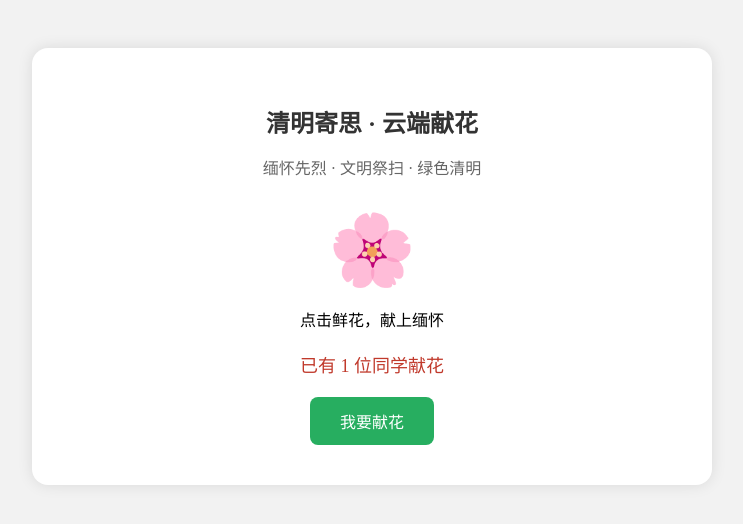
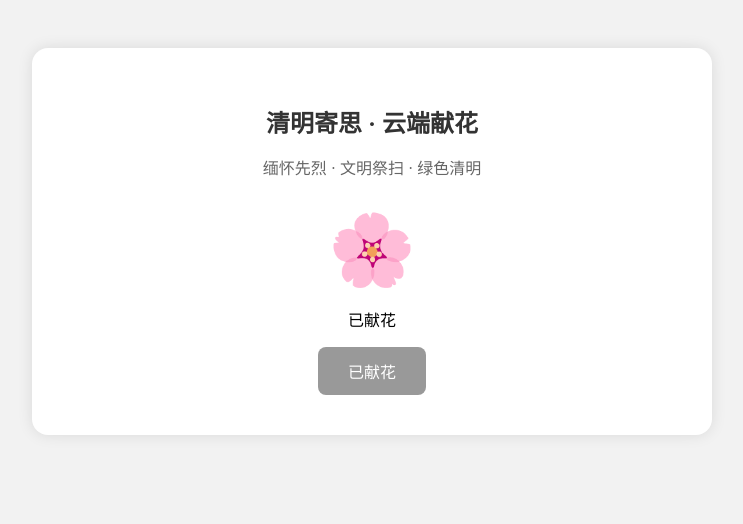
Before and after one commit to jokerwang2006/qingming-flower2, a plain HTML site: page docs/index.html in a window 1280 px wide. Both pictures are taken after a click on the button "我要献花". Shown: the whole page, without its empty margins (268-1011 px from the left). Drawn offline with Linux system fonts and the light colour scheme.

Commit message:
Update index.html

```diff
--- a/docs/index.html
+++ b/docs/index.html
@@ -10,9 +10,10 @@ h1{font-size:24px;color:#333;margin-bottom:10px;}
 .sub{color:#666;margin-bottom:30px;}
 .flower{font-size:70px;cursor:pointer;transition:.3;}
 .flower:hover{transform:scale(1.1);}
-.count{font-size:18px;color:#c0392b;margin:20px 0;}
 .btn{padding:12px 30px;background:#27ae60;color:#fff;border:none;border-radius:8px;font-size:16px;cursor:pointer;}
 .btn:hover{background:#219653;}
+/* 已献花按钮变灰 */
+.btn.done{background:#999;cursor:not-allowed;}
 </style>
 </head>
 <body>
@@ -20,16 +21,35 @@ h1{font-size:24px;color:#333;margin-bottom:10px;}
 <h1>清明寄思 · 云端献花</h1>
 <p class="sub">缅怀先烈 · 文明祭扫 · 绿色清明</p >
 <div class="flower" onclick="add()">🌸</div>
-<p>点击鲜花，献上缅怀</p >
-<div class="count">已有 <span id="num">0</span> 位同学献花</div>
-<button class="btn" onclick="add()">我要献花</button>
+<p id="tip">点击鲜花，献上缅怀</p>
+<button class="btn" id="flowerBtn" onclick="add()">我要献花</button>
 </div>
 <script>
-let n=0;
+// 页面加载时检查是否已经献过花
+window.onload = function(){
+    if(localStorage.getItem('hasFlower') === '1'){
+        showDone();
+    }
+}
+
 function add(){
-n++;
-document.getElementById("num").innerText=n;
-alert("献花成功！缅怀先烈，传承精神。");
+    // 如果已经献过，直接退出
+    if(localStorage.getItem('hasFlower') === '1'){
+        return;
+    }
+
+    // 标记已献花
+    localStorage.setItem('hasFlower', '1');
+    showDone();
+    alert("献花成功！缅怀先烈，传承精神。");
+}
+
+// 显示已献花状态
+function showDone(){
+    document.getElementById("tip").innerText = "已献花";
+    let btn = document.getElementById("flowerBtn");
+    btn.innerText = "已献花";
+    btn.classList.add("done");
 }
 </script>
 </body>
```
